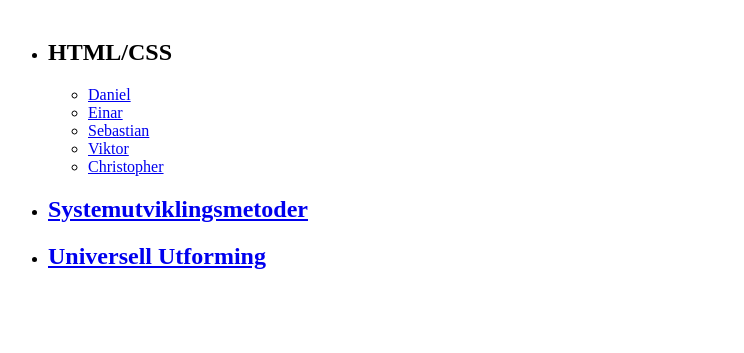
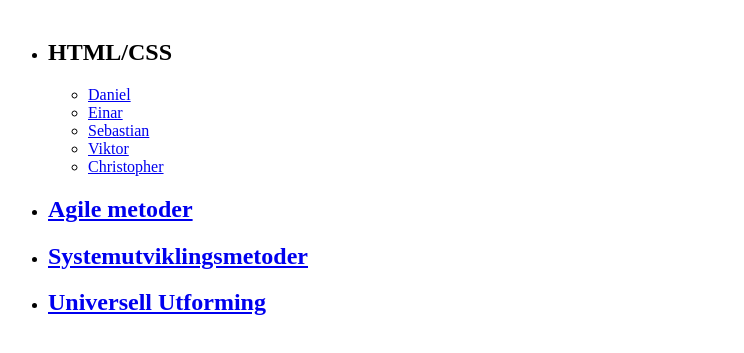
Before and after one commit to Horseborn/WebogSystemutviklingOblig1, a plain HTML site: page Index.html in a window 1280 px wide. Shown: the part 79-432 px from the top of the page, without its empty margins (0-744 px from the left). Drawn offline with Linux system fonts and the light colour scheme.

Commit message:
oppdaterte index
oppdaterte index

```diff
--- a/Index.html
+++ b/Index.html
@@ -20,12 +20,16 @@
       <li><a href="HTML-CSS/Viktor/oblig-1-html-css.html">Viktor</a></li>
       <li><a href="HTML-CSS/Christopher/ChrisNettside.html">Christopher</a></li>
     </ul>
+      <li>
+          <h2><a href="Agilemetoder/Agilemetoder.html">Agile metoder</a></h2>
+      </li>
     <li>
       <h2><a href="Systemutviklingsmetoder/oblig-systemutviklingsmetoder.html">Systemutviklingsmetoder</a></h2>
     </li>
     <li>
       <h2><a href="UniversellUtforming/UniversellUtforming.html">Universell Utforming</a></h2>
     </li>
+
   </ul>
 
 </body>
```
Also changed, not shown: Agilemetoder/Agilemetoder-style.css (renamed from Agile metoder/Agilemetoder-style.css), Agilemetoder/Agilemetoder.html (renamed from Agile metoder/Agilemetoder.html), Agilemetoder/agilemetoder.txt (renamed from Agile metoder/agilemetoder.txt).
